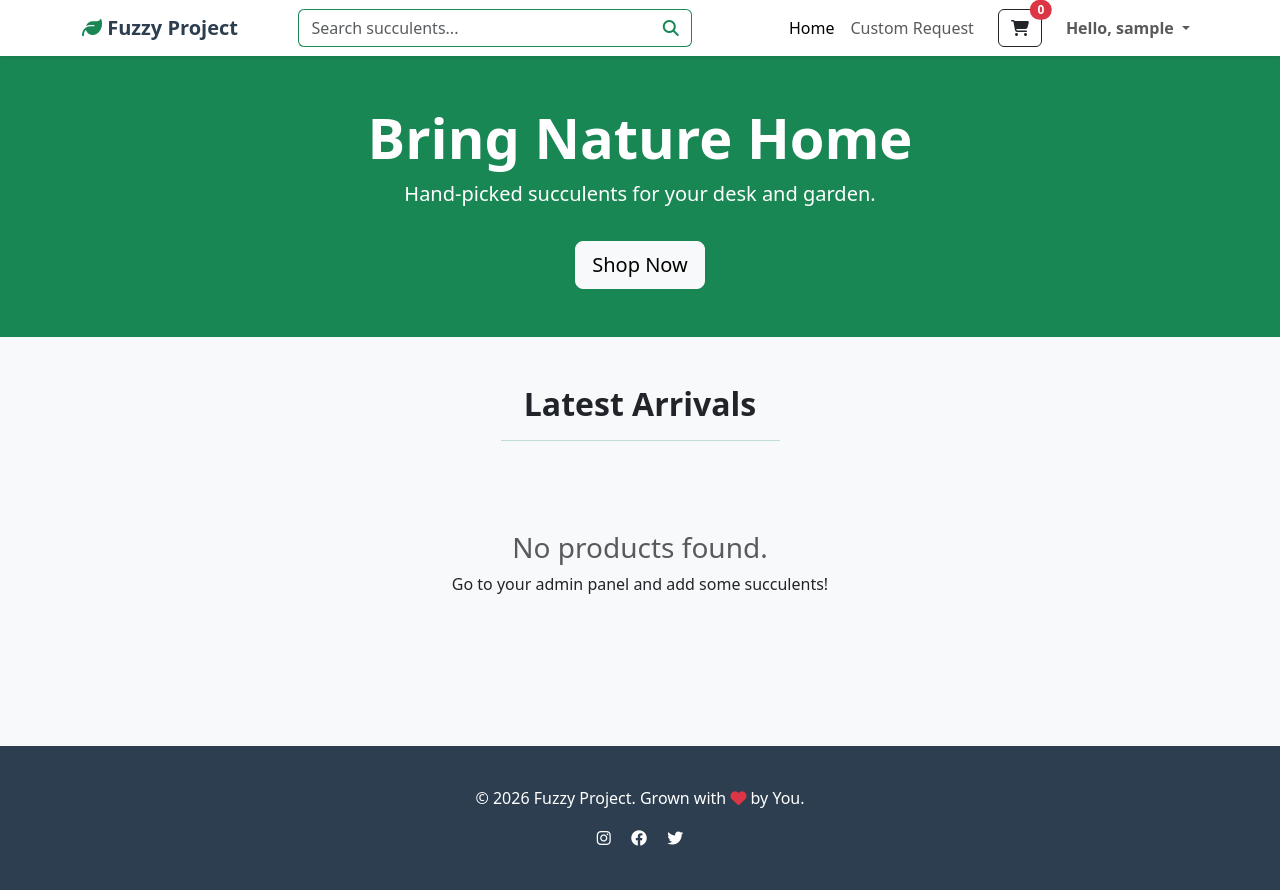
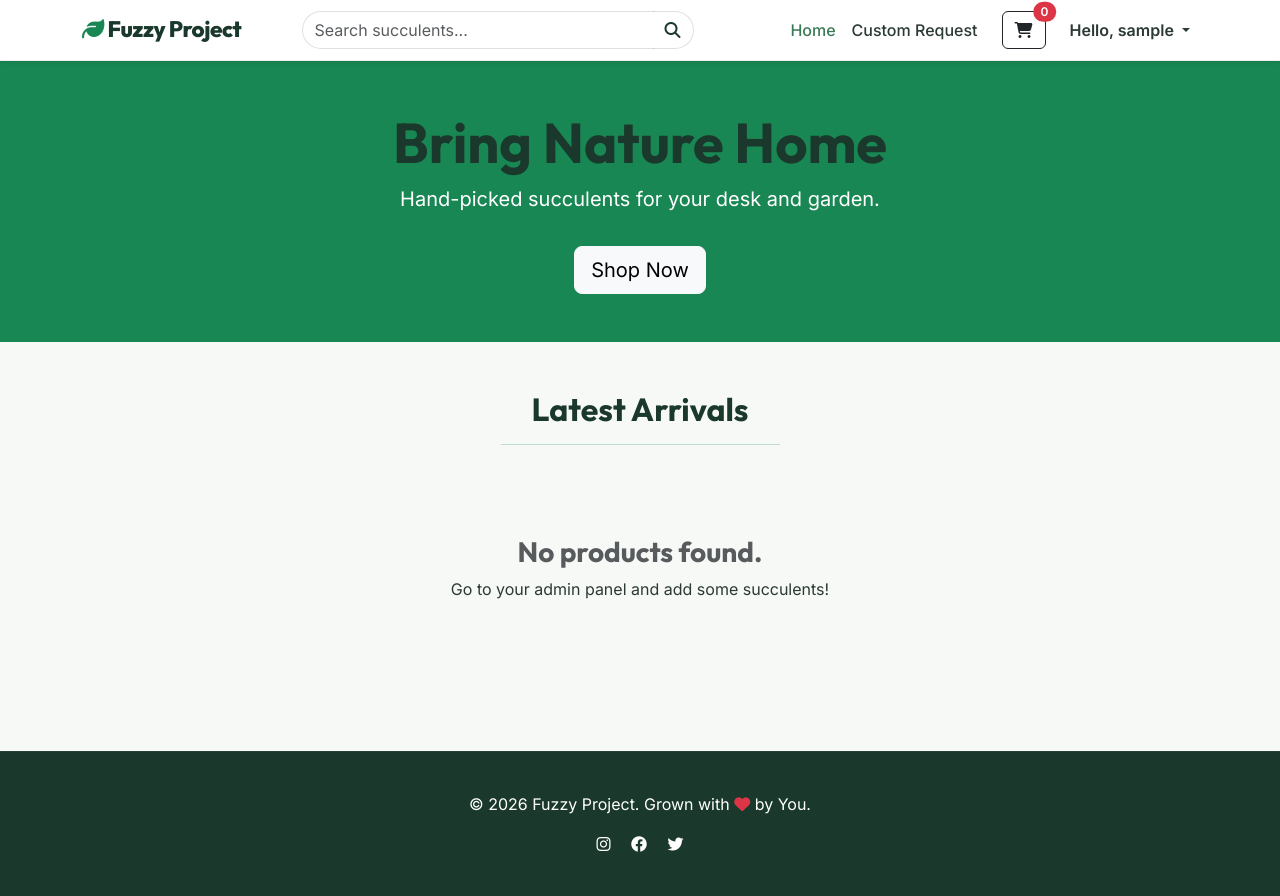
Before and after one commit to Divss72/Fuzzy-ecom, a Django app: page / in a window 1280 px wide. Run offline with Django 5.2, Linux system fonts and the light colour scheme; the visitor is signed in with stand-in values (Sample User, id 1); data that the repository does not hold is empty.

Commit message:
Enhance UI/UX with curated modern typography, colors, and shadows

```diff
--- a/core/templates/base.html
+++ b/core/templates/base.html
@@ -8,15 +8,118 @@
     <!-- Bootstrap 5 CSS -->
     <link href="https://cdn.jsdelivr.net/npm/bootstrap@5.3.0/dist/css/bootstrap.min.css" rel="stylesheet">
 
+    <!-- Google Fonts: Outfit & Inter -->
+    <link rel="preconnect" href="https://fonts.googleapis.com">
+    <link rel="preconnect" href="https://fonts.gstatic.com" crossorigin>
+    <link href="https://fonts.googleapis.com/css2?family=Inter:wght@400;500;600&family=Outfit:wght@500;600;700;800&display=swap" rel="stylesheet">
+
     <!-- FontAwesome Icons -->
     <link rel="stylesheet" href="https://cdnjs.cloudflare.com/ajax/libs/font-awesome/6.4.0/css/all.min.css">
 
     <style>
-        body { background-color: #f8f9fa; }
-        .navbar-brand { font-weight: bold; color: #2c3e50 !important; }
-        .card { transition: transform 0.2s; border: none; box-shadow: 0 2px 5px rgba(0,0,0,0.1); }
-        .card:hover { transform: translateY(-5px); box-shadow: 0 5px 15px rgba(0,0,0,0.1); }
-        .footer { background: #2c3e50; color: white; padding: 40px 0; margin-top: 50px; }
+        :root {
+            --primary-color: #1a382c; /* Curated deep forest green */
+            --accent-color: #3b7a57;  /* Sage green accent */
+            --bg-color: #f7f9f6;      /* Soft nature-white background */
+            --text-color: #2b3a32;    /* Soft charcoal-green text */
+            --card-shadow: 0 10px 30px rgba(26, 56, 44, 0.05);
+            --card-hover-shadow: 0 20px 40px rgba(26, 56, 44, 0.12);
+        }
+
+        body {
+            font-family: 'Inter', sans-serif;
+            background-color: var(--bg-color);
+            color: var(--text-color);
+        }
+
+        h1, h2, h3, h4, h5, h6, .navbar-brand {
+            font-family: 'Outfit', sans-serif;
+            color: var(--primary-color) !important;
+            font-weight: 700;
+        }
+
+        /* Custom button overrides */
+        .btn-success {
+            background-color: var(--primary-color) !important;
+            border-color: var(--primary-color) !important;
+        }
+        .btn-success:hover, .btn-success:focus {
+            background-color: var(--accent-color) !important;
+            border-color: var(--accent-color) !important;
+        }
+        .btn-outline-success {
+            color: var(--primary-color) !important;
+            border-color: var(--primary-color) !important;
+        }
+        .btn-outline-success:hover {
+            background-color: var(--primary-color) !important;
+            color: white !important;
+        }
+
+        /* Custom navbar overrides */
+        .navbar {
+            border-bottom: 1px solid rgba(26, 56, 44, 0.08);
+            background-color: #ffffff !important;
+        }
+        .navbar-brand {
+            font-size: 1.4rem;
+            font-weight: 800 !important;
+            letter-spacing: -0.5px;
+        }
+        .nav-link {
+            font-weight: 500;
+            color: var(--text-color) !important;
+        }
+        .nav-link:hover, .nav-link.active {
+            color: var(--accent-color) !important;
+        }
+
+        /* Custom card overrides */
+        .card {
+            border-radius: 16px !important;
+            background-color: #ffffff;
+            box-shadow: var(--card-shadow);
+            transition: all 0.3s cubic-bezier(0.16, 1, 0.3, 1);
+            overflow: hidden;
+            border: none !important;
+        }
+        .card:hover {
+            transform: translateY(-8px);
+            box-shadow: var(--card-hover-shadow);
+        }
+
+        /* Search bar styling */
+        .input-group .form-control {
+            border-radius: 20px 0 0 20px !important;
+            border-color: rgba(26, 56, 44, 0.15) !important;
+        }
+        .input-group .btn {
+            border-radius: 0 20px 20px 0 !important;
+            border-color: rgba(26, 56, 44, 0.15) !important;
+        }
+
+        /* Footer overrides */
+        .footer {
+            background-color: var(--primary-color) !important;
+            border-top: 1px solid rgba(255, 255, 255, 0.05);
+            padding: 40px 0;
+            margin-top: 50px;
+            color: #ffffff !important;
+        }
+
+        /* Alert overrides */
+        .alert {
+            border-radius: 12px !important;
+            border: none !important;
+        }
+        .alert-success {
+            background-color: #eef7f2 !important;
+            color: var(--primary-color) !important;
+        }
+        .alert-danger {
+            background-color: #fdf2f2 !important;
+            color: #9b1c1c !important;
+        }
     </style>
 </head>
 <body>
```
